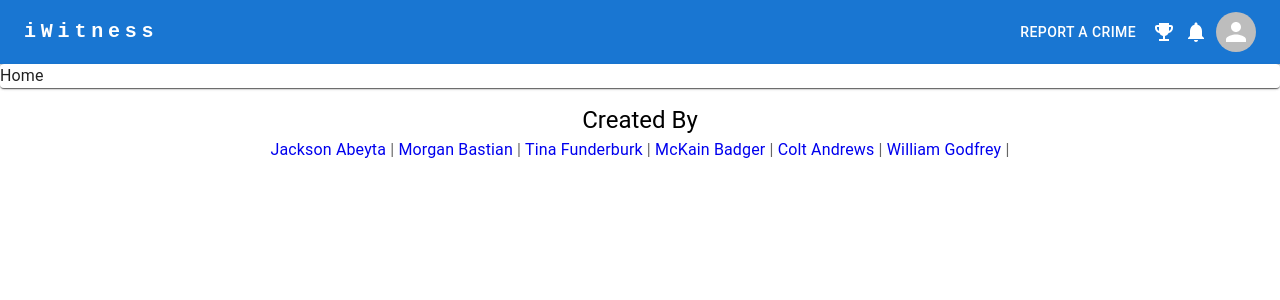
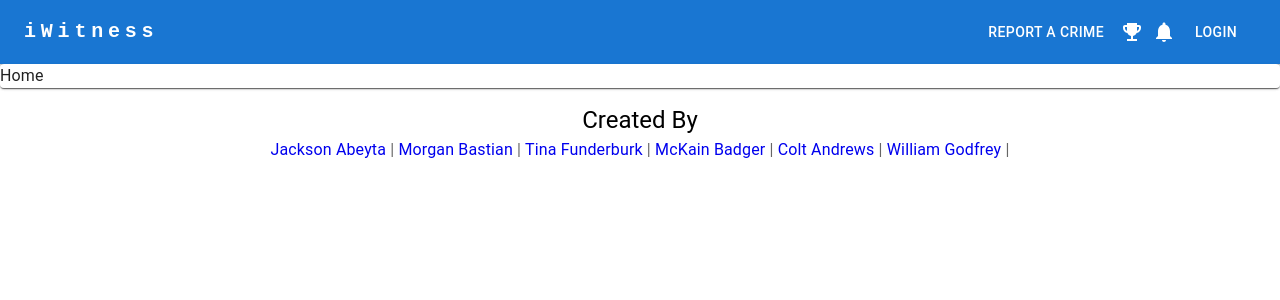
Before and after one commit to jrs-coding-school/summer-2023-group-project, a React (Create React App) app in the folder ui/: page / in a window 1280 px wide. Shown: the top 300 px of the page. Built offline with nearby package versions, Linux system fonts and the light colour scheme.

Commit message:
conditionally rendered login/profile buttons
Co-authored-by: morganbastian

```diff
--- a/ui/src/layouts/Navbar.js
+++ b/ui/src/layouts/Navbar.js
@@ -16,6 +16,7 @@ import EmojiEventsIcon from '@mui/icons-material/EmojiEvents';
 import NotificationsIcon from '@mui/icons-material/Notifications';
 import { Link } from 'react-router-dom';
 import { blue } from '@mui/material/colors';
+import {getToken, isUserLoggedIn, setToken, clearToken} from '../utility/utils'
 
 //settings for the profile dropdown
 const settings = ['Profile', 'Account', 'Logout'];
@@ -91,19 +92,7 @@ function Navbar() {
 										textDecoration: 'none',
 										color: 'white',
 									}}>Report a Crime</Button></Link>
-							{/* <IconButton
-								size='large'
-								aria-label='account of current user'
-								aria-controls='menu-appbar'
-								aria-haspopup='true'
-								onClick={handleOpenNavMenu}
-								color='inherit'
-							>
-								<EmojiEventsIcon/>
-								<MenuIcon>
-								</MenuIcon>
 
-							</IconButton> */}
 							<Menu
 								id='menu-appbar'
 								anchorEl={anchorElNav}
@@ -183,11 +172,17 @@ function Navbar() {
 						</Box>
 
 						<Box sx={{ flexGrow: 0 }}>
-							<Tooltip title='Open settings'>
+							<Tooltip >
 								{/* profile avatar on far right side */}
-								<IconButton onClick={handleOpenUserMenu} sx={{ p: 0 }}>
+								{isUserLoggedIn() ? <IconButton onClick={handleOpenUserMenu} sx={{ p: 0 }}>
 									<Avatar alt='Profile' />
-								</IconButton>
+								</IconButton> :<Link to='/login'><Button sx={{
+										// display: { xs: 'none', md: 'flex' },
+										mr: 1,
+										textDecoration: 'none',
+										color: 'white',
+										flex: 'row-reverse',
+									}}>Login</Button></Link> }
 							</Tooltip>
 							<Menu
 								sx={{ mt: '45px',}}
```
